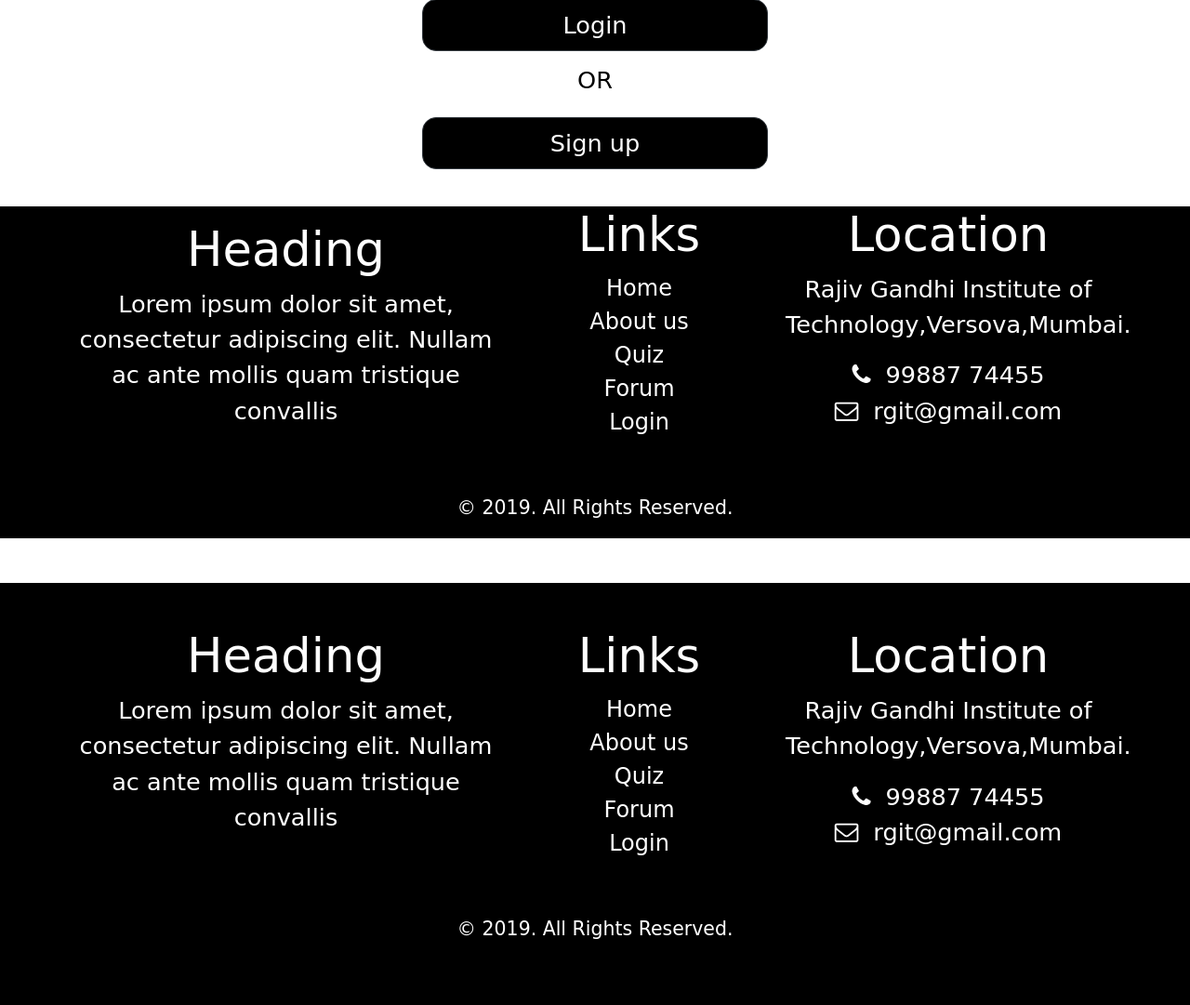
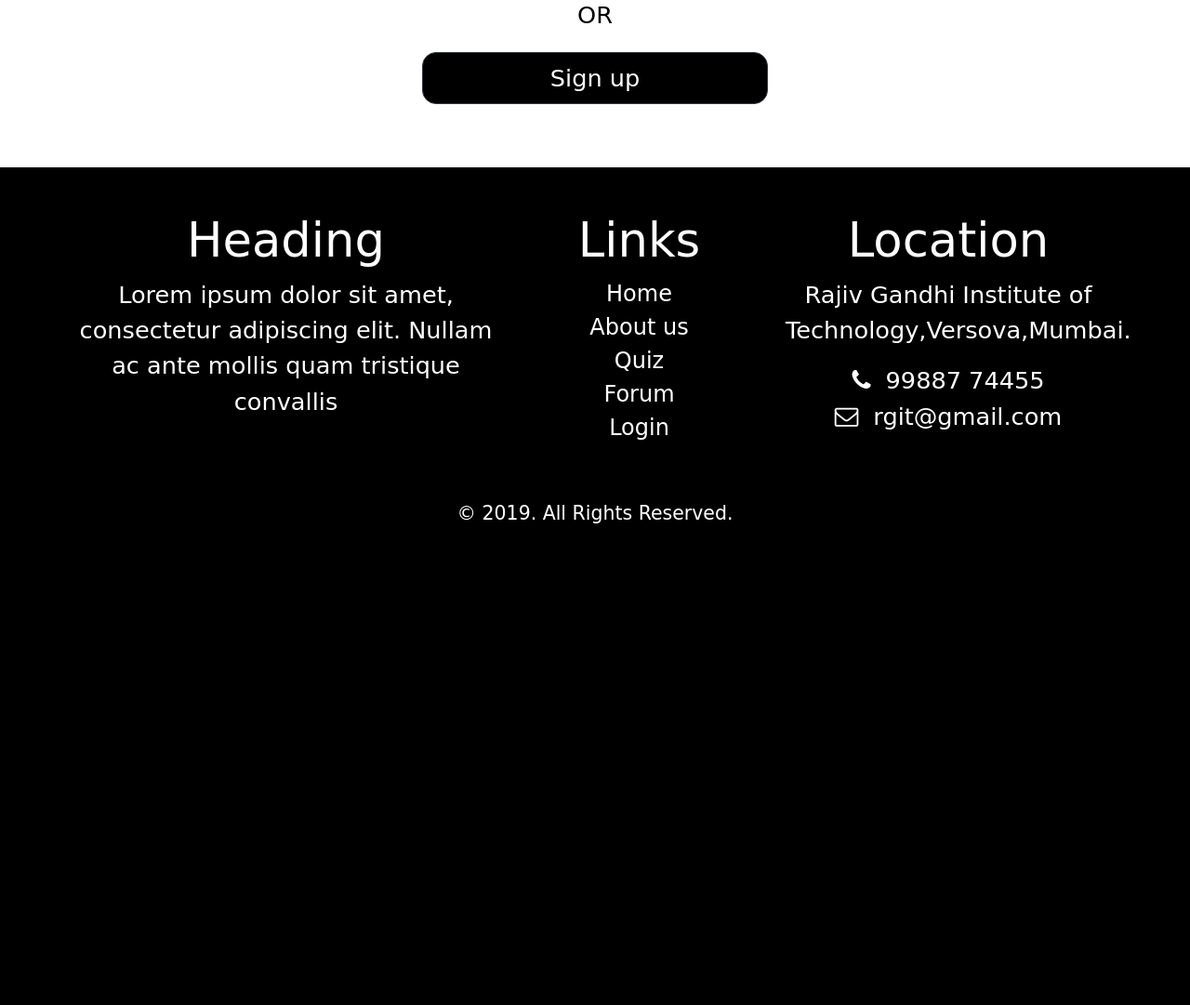
Before and after one commit to adityachavan198/Codecell, a Django app: page / in a window 1280 px wide. Shown: the part 2630-3711 px from the top of the page at 93% size. After the commit the page ends 3193 px from the top, so only its background shows below. Run offline with Django 3.2, Linux system fonts and the light colour scheme; some libraries are stand-ins or nearby versions; some web fonts are replaced.

Commit message:
bug fixes

```diff
--- a/Accounts/templates/Accounts/base.html
+++ b/Accounts/templates/Accounts/base.html
@@ -22,7 +22,7 @@
 
 </head>
 
-<header id="header" style="margin-bottom: 70px">
+<header id="header">
     <div id="navBar" class="container-fluid fixed-top bg-dark" >
       <nav class="navbar navbar-expand-lg ">
         <div class="container-fluid">
--- a/Accounts/templates/Accounts/home.html
+++ b/Accounts/templates/Accounts/home.html
@@ -199,36 +199,6 @@
 
               </div>
 </div>
-<div class="footer" style="background-color: black/*#0b1e4f*/ /*#2f4785*/;color: white;text-align: center;">
-<div class="container" >
-  <div class="row" >
-    <div class="col-lg-5 col-xs-12 about-company">
-      <h2 style="margin-top: 2vh">Heading</h2>
-      <p class="">Lorem ipsum dolor sit amet, consectetur adipiscing elit. Nullam ac ante mollis quam tristique convallis </p>
-    </div>
-    <div class="col-lg-3 col-xs-12 links">
-      <h2 class="mt-lg-0 mt-sm-3" style="/*margin-top:3vh;*/margin-top: 2vh ">Links</h2>
-        <ul class="m-0 p-0" style="font-size: 3vh;">
-          <a href="#" class="link" data-hover="Hover Me" style="color: white">Home</a><br>
-          <a href="#" class="link" data-hover="Hover Me" style="color: white">About us</a><br>
-          <a href="#" class="link" data-hover="Hover Me" style="color: white">Quiz</a><br>
-          <a href="#" class="link" data-hover="Hover Me" style="color: white">Forum</a><br>
-          <a href="#" class="link" data-hover="Hover Me" style="color: white">Login</a><br>
-        </ul>
-    </div>
-    <div class="col-lg-4 col-xs-12 location">
-      <h2 class="mt-lg-0 mt-sm-4" style="margin-top:2vh; ">Location</h2>
-      <p>Rajiv Gandhi Institute of Technology,Versova,Mumbai.</p>
-      <p class="mb-0"><i class="fa fa-phone mr-3"></i>99887 74455</p>
-      <p><i class="fa fa-envelope-o mr-3"></i>rgit@gmail.com</p>
-    </div>
-  </div>
-  <div class="row mt-5">
-    <div class="col copyright">
-      <p align="center"><small style="color: white">© 2019. All Rights Reserved.</small></p>
-    </div>
-  </div>
-</div>
-</div>
+
 
 {% endblock %}
```
Also changed, not shown: db.sqlite3.
